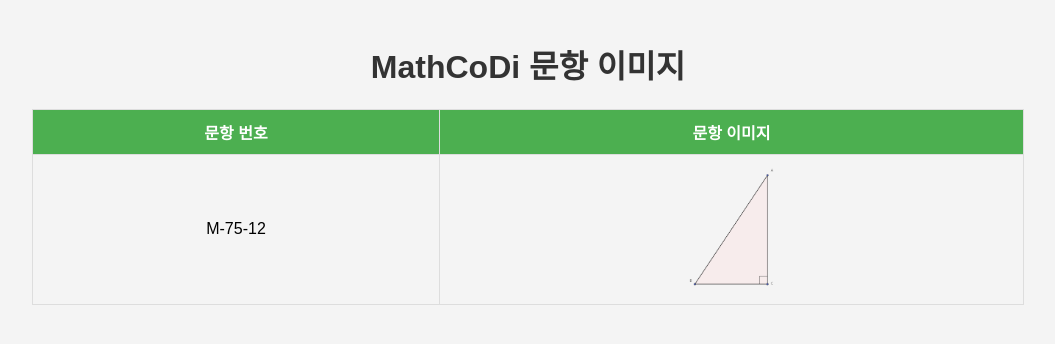
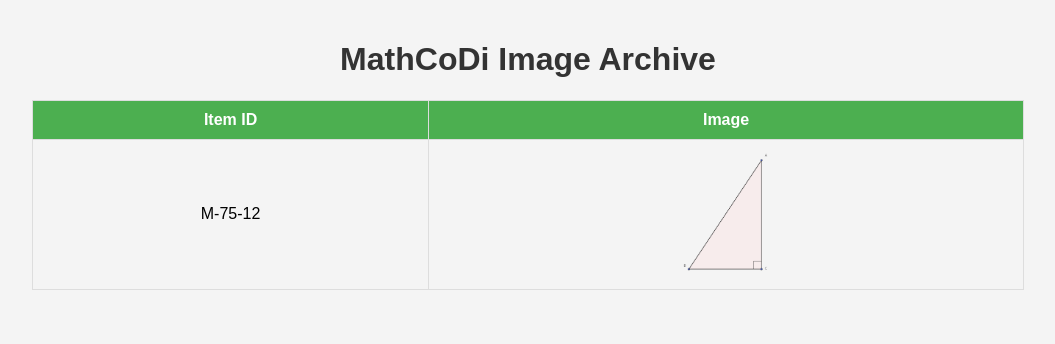
Before and after one commit to eduwang/mcd_itemImageArchive, a website built with Vite: page index.html in a window 1280 px wide. Shown: the whole page, without its empty margins (112-1167 px from the left). Built offline with nearby package versions, Linux system fonts and the light colour scheme.

Commit message:
Update index.html

```diff
--- a/index.html
+++ b/index.html
@@ -7,12 +7,12 @@
     <link rel="stylesheet" href="style.css">
 </head>
 <body>
-    <h1>MathCoDi 문항 이미지</h1>
+    <h1>MathCoDi Image Archive</h1>
     <table>
         <thead>
             <tr>
-                <th>문항 번호</th>
-                <th>문항 이미지</th>
+                <th>Item ID</th>
+                <th>Image</th>
             </tr>
         </thead>
         <tbody>
```
